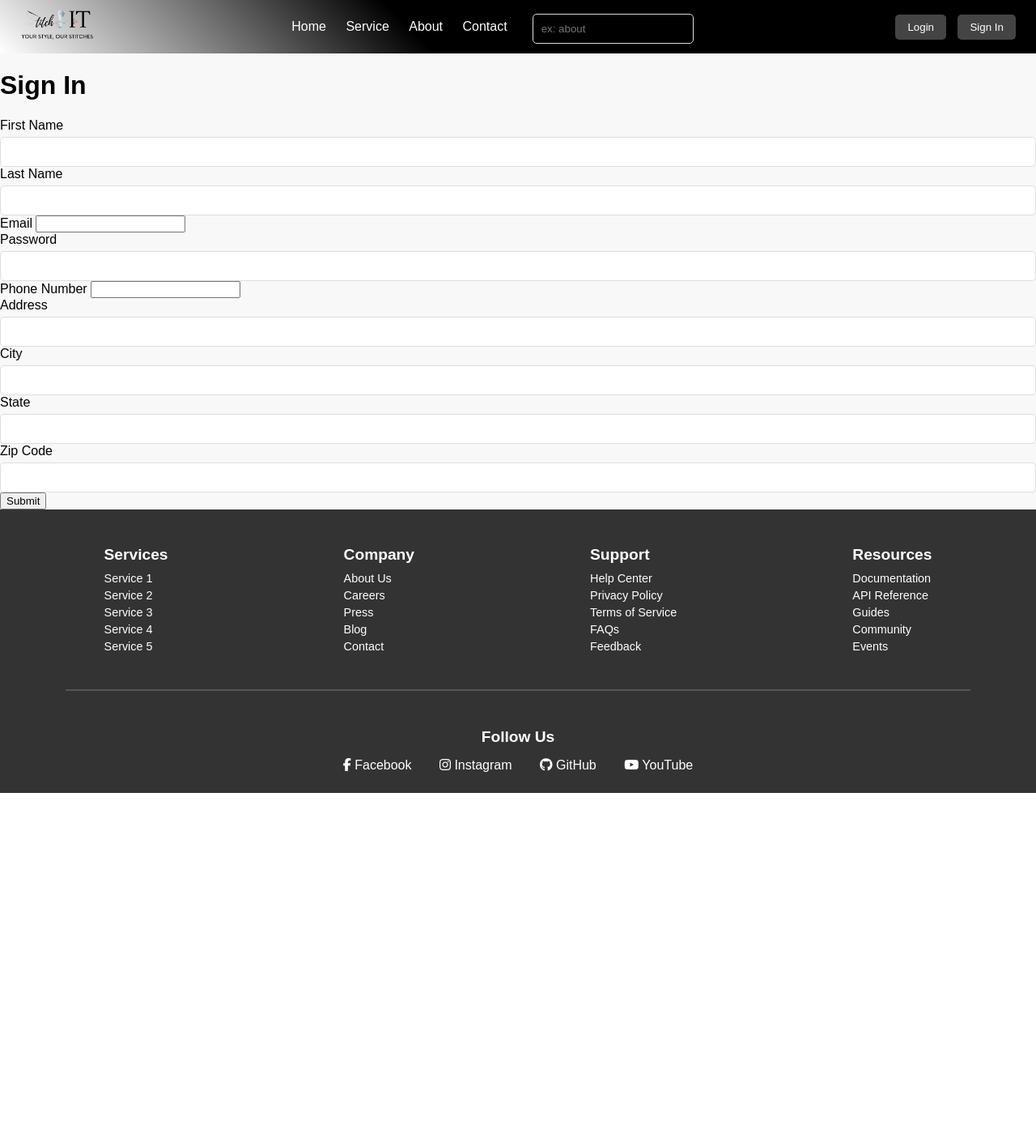
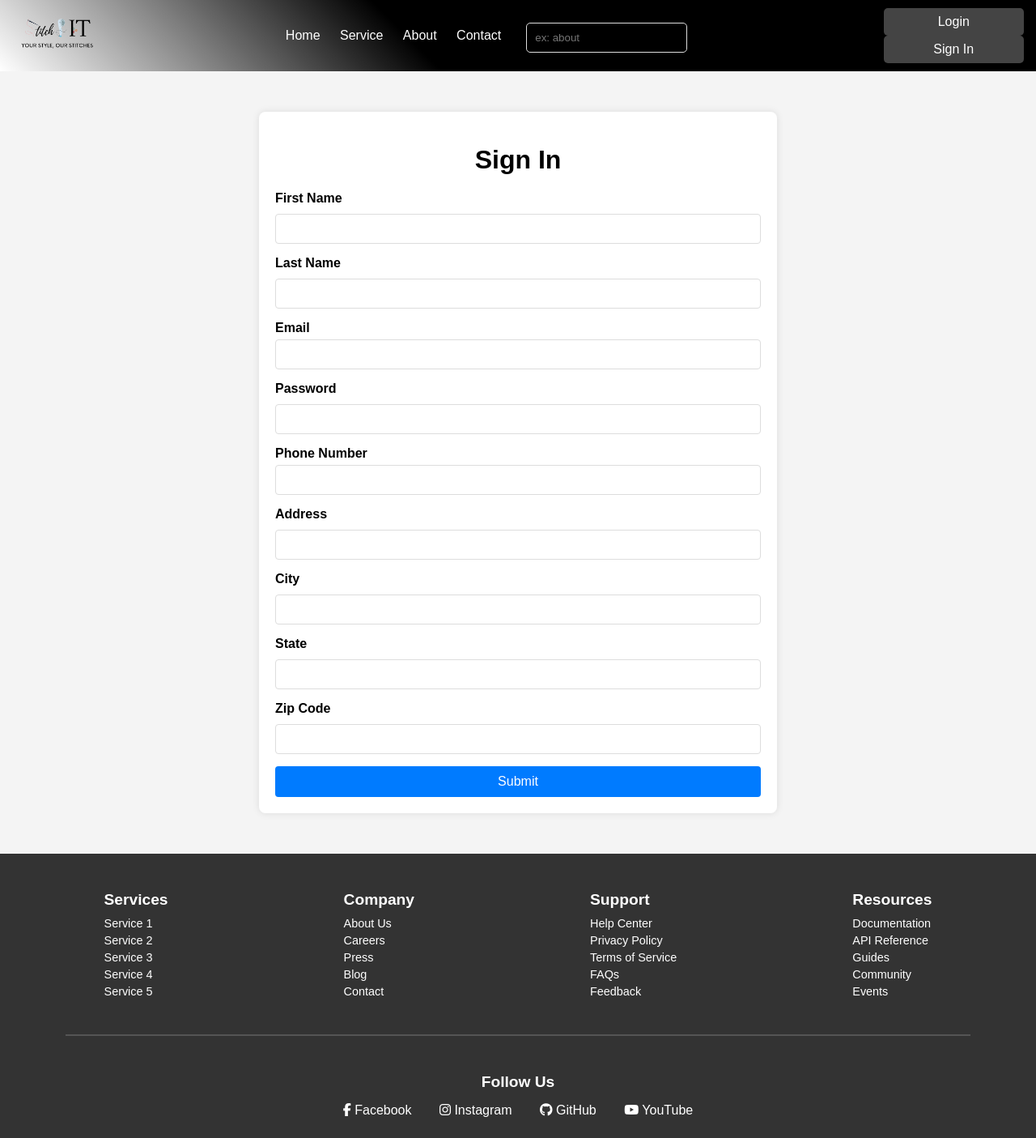
Before and after one commit to Baikun1/tailor, a Django app: page /signin in a window 1280 px wide. Shown: the whole page at 81% size. Before the commit the page ends 979 px from the top, so only its background shows below. Run offline with Django 5.2, Linux system fonts and the light colour scheme; some libraries are stand-ins or nearby versions.

Commit message:
add style for signinpage

```diff
--- /dev/null
+++ b/tailor/static/css/signin.css
@@ -0,0 +1,55 @@
+/* styles.css */
+body {
+    font-family: Arial, sans-serif;
+    background-color: #f4f4f4;
+    margin: 0;
+    padding: 0;
+}
+
+.container {
+    width: 100%;
+    max-width: 600px;
+    margin: 50px auto;
+    padding: 20px;
+    background: #fff;
+    border-radius: 8px;
+    box-shadow: 0 0 10px rgba(0, 0, 0, 0.1);
+}
+
+h1 {
+    margin-bottom: 20px;
+    text-align: center;
+}
+
+.form-group {
+    margin-bottom: 15px;
+}
+
+.form-group label {
+    display: block;
+    margin-bottom: 5px;
+    font-weight: bold;
+}
+
+.form-group input {
+    width: 100%;
+    padding: 10px;
+    border: 1px solid #ddd;
+    border-radius: 4px;
+    box-sizing: border-box;
+}
+
+button {
+    width: 100%;
+    padding: 10px;
+    background-color: #007bff;
+    color: #fff;
+    border: none;
+    border-radius: 4px;
+    cursor: pointer;
+    font-size: 16px;
+}
+
+button:hover {
+    background-color: #0056b3;
+}
--- a/tailor/tailor/urls.py
+++ b/tailor/tailor/urls.py
@@ -23,7 +23,7 @@ urlpatterns = [
     path('',home,name='home'),
     path('about',about,name='about'),
     path('contact',contact,name='contact'),
-    path('service',service,name='service'),
+    path('services',service,name='service'),
     path('signin',signin,name='signin'),
     path('login',login,name='login'),
 ]
--- a/tailor/template/navfoot.html
+++ b/tailor/template/navfoot.html
@@ -19,8 +19,8 @@
         </div>
         <div class="mid">
             <div class="link">
-                <a href="">Home</a>
-                <a href="service">Service</a>
+                <a href="{% url 'home' %}">Home</a>
+                <a href="{% url 'service' %}">Service</a>
                 <a href="about">About</a>
                 <a href="contact">Contact</a>
             </div>
--- a/tailor/template/signin.html
+++ b/tailor/template/signin.html
@@ -2,12 +2,14 @@
 {% extends "navfoot.html" %}
 
 {% block title %}
-  stichfit/register
+stichfit/register
 {% endblock %}
 
 
 {% block content %}
-  <!-- <h1>this is register page</h1> -->
+<!-- <h1>this is register page</h1> -->
+{% load static %}
+<link rel="stylesheet" href="{% static 'css/signin.css' %}">
   <div class="container">
     <h1>Sign In</h1>
     <form id="signInForm">
```
